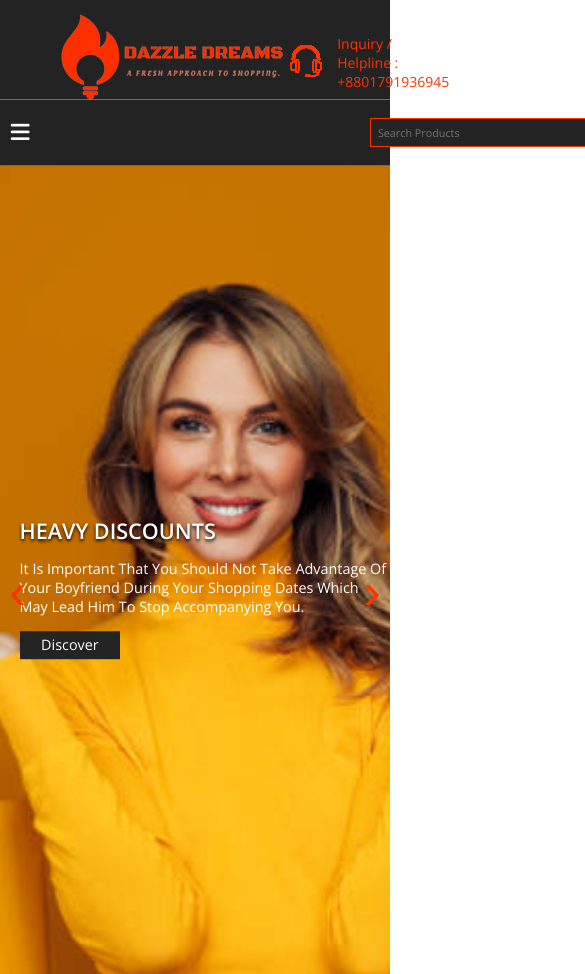
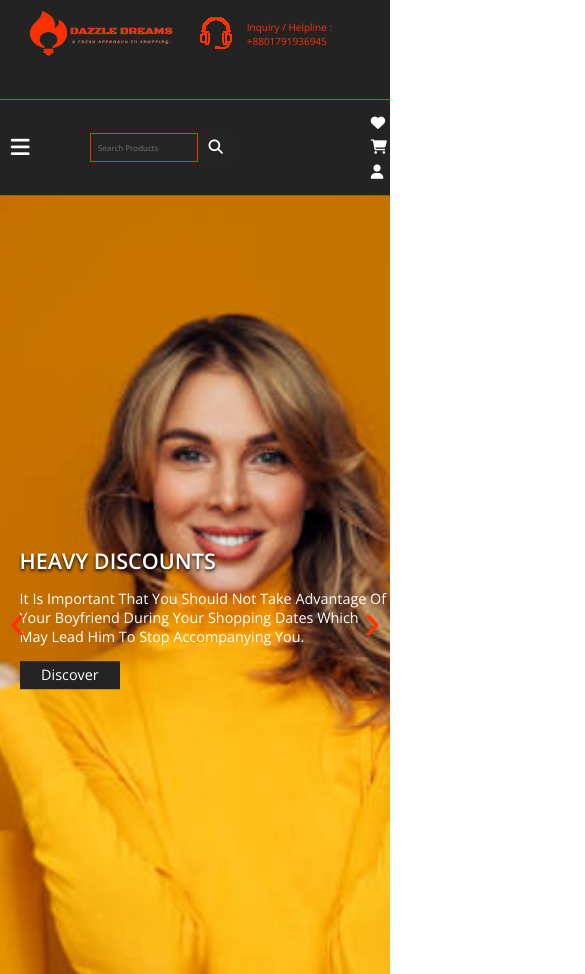
Before and after one commit to Santanu310/E-Commerce-website-with-features-, a plain HTML site: page index.html in a window 390 px wide. Shown: the top 974 px of the page, 585 px wide, since content can reach past the window. Drawn offline with nearby package versions, Linux system fonts and the light colour scheme.

Commit message:
ecommercer websiter design done

```diff
--- a/style.css
+++ b/style.css
@@ -199,10 +199,11 @@ header .header-2.header-active {
     box-shadow: 0 .1rem .3rem rgba(0, 0, 0, .3);
 }
 
-.home-slider {
-    /* position: relative;
-    z-index: -9999; */
-}
+
+/* .home-slider {
+    position: relative;
+    z-index: -9999;
+} */
 
 .home .home-slider .item {
     position: relative;
@@ -838,8 +839,11 @@ header .header-2.header-active {
     html {
         font-size: 55%;
     }
-    header .header-1 .form-container form #search {
-        width: 100%;
+    header .header-2 .form-container form input {
+        margin-left: -300px;
+    }
+    header .header-2 .icons {
+        padding: 0 2rem;
     }
     header .header-2 #menu {
         display: block;
@@ -847,7 +851,7 @@ header .header-2.header-active {
     header .header-2 .navbar {
         position: fixed;
         top: -200rem;
-        left: 50%;
+        left: 30%;
         transform: translate(-50%, -50%);
         box-shadow: 0 0 0 100vh rgba(0, 0, 0, .3);
         z-index: 10000;
@@ -886,6 +890,20 @@ header .header-2.header-active {
     html {
         font-size: 50%;
     }
+    header .header-1 .home_contact .logo {
+        font-size: 50%;
+        padding-left: 30px;
+    }
+    header .header-1 .home_contact .logo a img {
+        width: 200px;
+        height: 80px;
+    }
+    header .header-2 .form-container form input {
+        margin-left: -280px;
+    }
+    header .header-2 .icons {
+        padding: 0 6rem;
+    }
     .home .home-slider .item .content h3 {
         font-size: 3rem;
     }
@@ -912,15 +930,78 @@ header .header-2.header-active {
     }
 }
 
+@media (max-width:414px) {
+    html {
+        font-size: 45%;
+    }
+    header .header-1 {
+        flex-flow: column wrap;
+        padding: 1rem;
+    }
+    header .header-1 .logo {
+        width: 10%;
+        /* padding-bottom: 1.5rem; */
+    }
+    header .header-1 .home_contact .logo {
+        padding-left: 20px;
+    }
+    header .header-1 .home_contact .logo a img {
+        width: 150px;
+        height: 50px;
+    }
+    header .header-1 .contact {
+        padding-left: 155px;
+    }
+    header .header-1 .contact p,
+    a {
+        font-size: 10px;
+    }
+    header .header-2 .form-container form #search {
+        width: 20rem;
+        font-size: 10px;
+    }
+    header .header-2 .icons {
+        padding: 0 5px;
+    }
+    header .header-2 .icons a {
+        padding: 5px 0px;
+    }
+}
+
 @media (max-width:400px) {
     html {
         font-size: 45%;
     }
     header .header-1 {
-        flex-flow: column;
+        flex-flow: column wrap;
         padding: 1rem;
     }
     header .header-1 .logo {
-        padding-bottom: 1.5rem;
+        width: 10%;
+        /* padding-bottom: 1.5rem; */
+    }
+    header .header-1 .home_contact .logo {
+        padding-left: 20px;
+    }
+    header .header-1 .home_contact .logo a img {
+        width: 150px;
+        height: 50px;
+    }
+    header .header-1 .contact {
+        padding-left: 155px;
+    }
+    header .header-1 .contact p,
+    a {
+        font-size: 10px;
+    }
+    header .header-2 .form-container form #search {
+        width: 15rem;
+        font-size: 8px;
+    }
+    header .header-2 .icons {
+        padding: 0 1px;
+    }
+    header .header-2 .icons a {
+        padding: 5px 0px;
     }
 }
```
